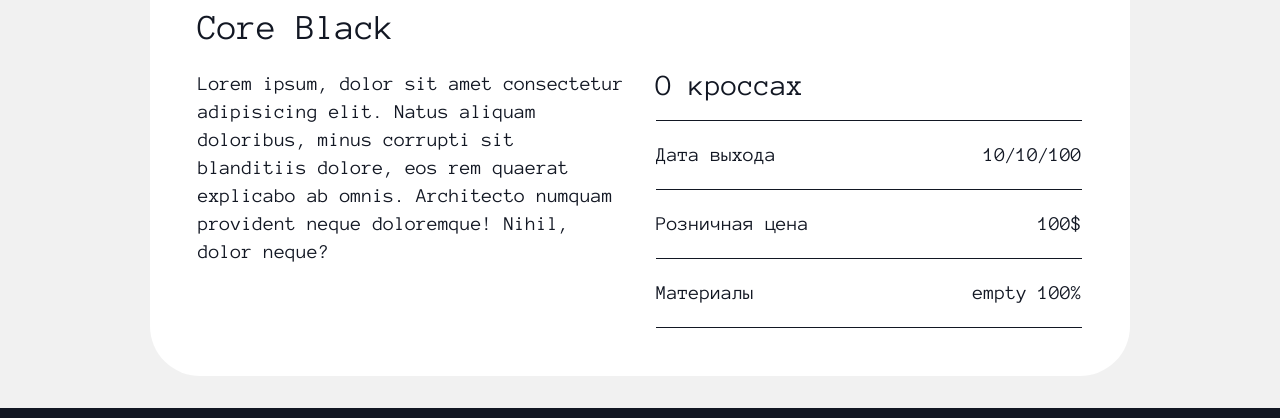
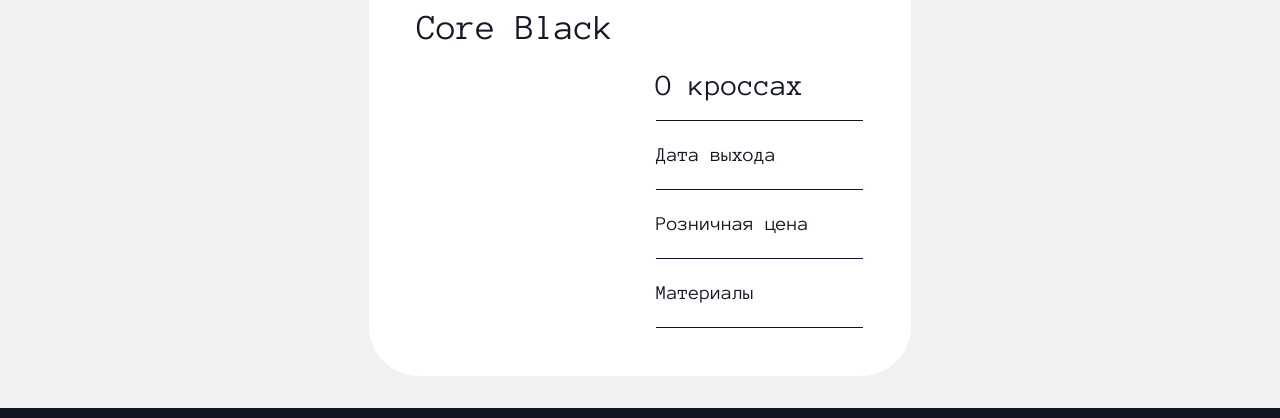
Before and after one commit to blin41k/crossyy, a plain HTML site: page pages/adidasCampus.html in a window 1280 px wide. Shown: the part 884-1302 px from the top of the page. Drawn offline with Linux system fonts and the light colour scheme.

Commit message:
Add files via upload

```diff
--- a/pages/adidasCampus.html
+++ b/pages/adidasCampus.html
@@ -41,7 +41,6 @@
 							</h3>
 							<div class="sneaker__big__additional__info">
 									<h4 class="sneaker__big__text">
-										Lorem ipsum, dolor sit amet consectetur adipisicing elit. Natus aliquam doloribus, minus corrupti sit blanditiis dolore, eos rem quaerat explicabo ab omnis. Architecto numquam provident neque doloremque! Nihil, dolor neque?
 									</h4>
 									<div class="sneaker__big__parameters">
 										<div class="sneaker__big__parameters__header">
@@ -51,18 +50,18 @@
 												<div class="sneaker__big__parameter">
 													<div class="sneaker__big__parameter__info">
 														<h4 class="sneaker__big__parameter__title">Дата выхода</h4>
-														<h4 class="sneaker__big__parameter__value">10/10/100</h4>
+														<h4 class="sneaker__big__parameter__value"></h4>
 													</div>
 													<div class="sneaker__big__parameters__line"></div>
 													<div class="sneaker__big__parameter__info">
 														<h4 class="sneaker__big__parameter__title">Розничная цена</h4>
-														<h4 class="sneaker__big__parameter__value">100$</h4>
+														<h4 class="sneaker__big__parameter__value"></h4>
 													</div>
 													<div class="sneaker__big__parameters__line"></div>
 												</div>
 												<div class="sneaker__big__parameter__info">
 													<h4 class="sneaker__big__parameter__title">Материалы</h4>
-														<h4 class="sneaker__big__parameter__value">empty 100%</h4>
+														<h4 class="sneaker__big__parameter__value"></h4>
 												</div>
 												<div class="sneaker__big__parameters__line"></div>
 									</div>
```
